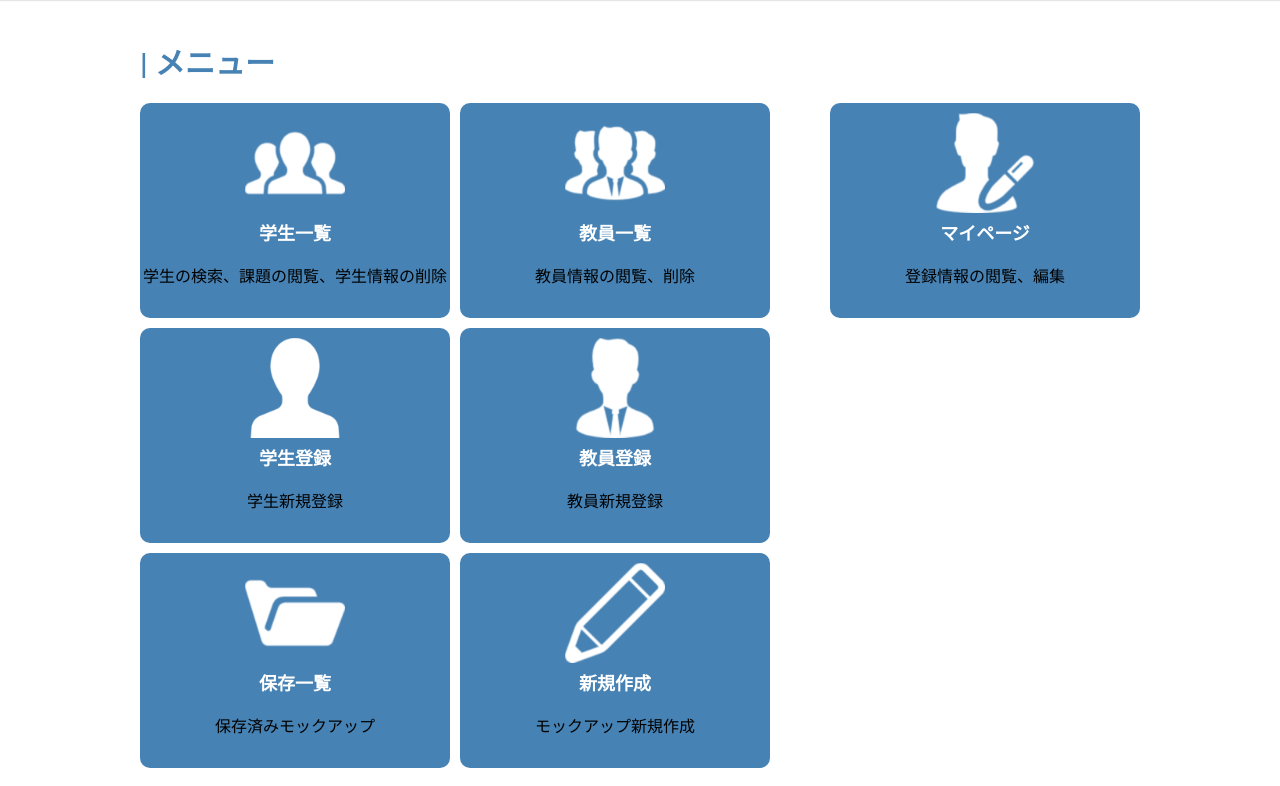
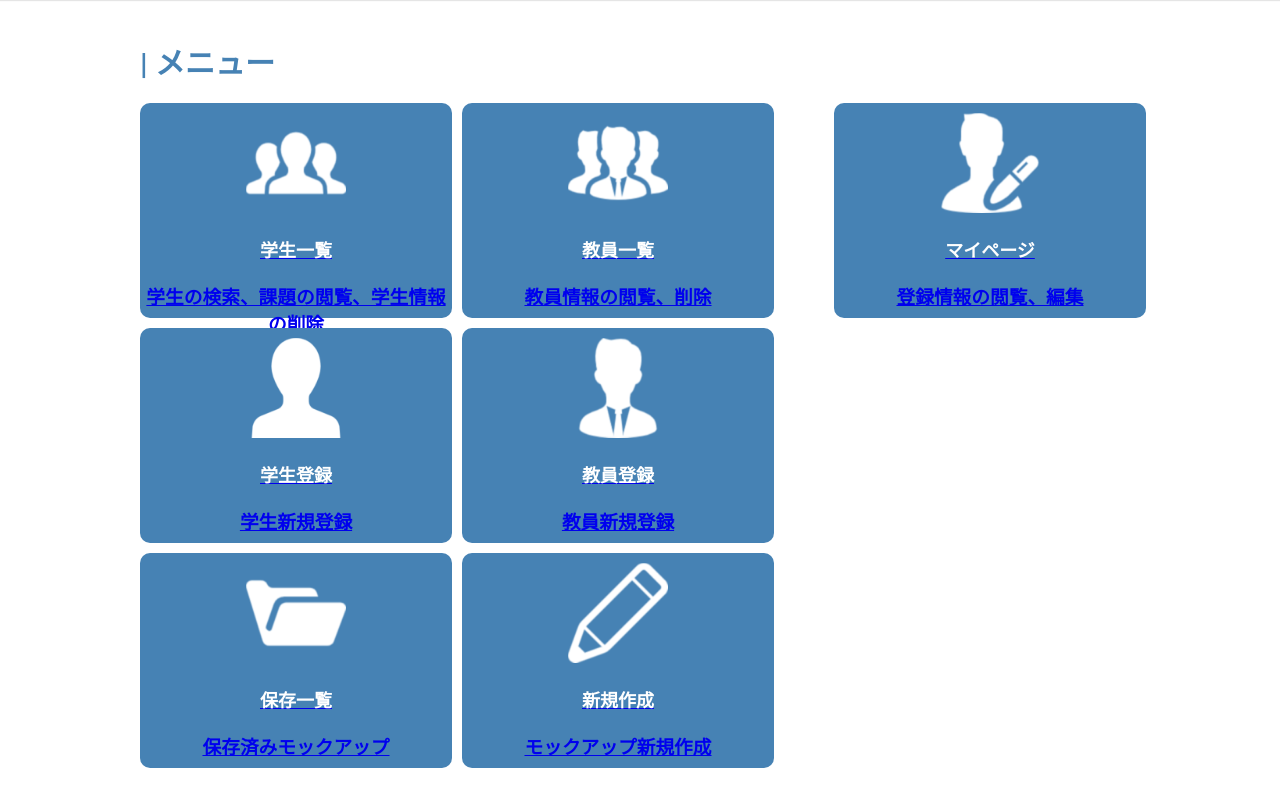
Before and after one commit to mt3hr/PutPullMoc, a PHP site: page /11MenuK.php in a window 1280 px wide. Shown: the part 90-876 px from the top of the page. Run offline with PHP 8.4, Linux system fonts and the light colour scheme; the visitor is signed in with stand-in values (Sample User, id 1).

Commit message:
エラー修正 メニューをボタンからaタグで遷移できるように変更 mocverのアプリケーション遷移をボタンで

```diff
--- a/11MenuK.php
+++ b/11MenuK.php
@@ -53,79 +53,81 @@
         <h1>| メニュー</h1>
         <div class="menulist-right">
             <div class="menuitem">
-                <form method="POST" action="./24studentSearch.php">
+                <a href="./24studentSearch.php">
                     <div class="icon">
                         <img src="img/studentListIcon.png">
                     </div>
-                    <input class="menubutton" type="submit" name="submit" value="学生一覧">
+                    <h3 class="menubutton">学生一覧<h3>
                             <p>学生の検索、課題の閲覧、学生情報の削除</p>
-                </form>
+                </a>
             </div>
 
             <div class="menuitem">
+                <a href="./28teacherSearch.php">
                     <div class="icon">
                         <img src="img/teacherListIcon.png">
                     </div>
-                <form method="POST" action="./28teacherSearch.php">
-                    <input class="menubutton" type="submit" name="submit" value="教員一覧">
+                    <h3 class="menubutton">教員一覧<h3>
                             <p>教員情報の閲覧、削除</p>
-                </form>
+                </a>
             </div>
 
             <div class="menuitem-right">
+                <a href="./13MyPage.php">
                     <div class="icon">
                         <img src="img/mypageIcon.png">
                     </div>
-                <form method="POST" action="./13MyPage.php">
-                    <input class="menubutton" type="submit" name="submit" value="マイページ">
+                    <h3 class="menubutton">マイページ<h3>
                             <p>登録情報の閲覧、編集</p>
-                </form>
+                </a>
             </div>
         </div>
         <div class="menulist">
             <div class="menuitem">
+                <a href="./16StudentRegister.php">
                     <div class="icon">
                         <img src="img/studentRegisterIcon.png">
                     </div>
-                <form method="POST" action="./16StudentRegister.php">
-                    <input class="menubutton" type="submit" name="submit" value="学生登録">
+                    <h3 class="menubutton">学生登録<h3>
                             <p>学生新規登録</p>
-                </form>
+                </a>
             </div>
 
             <div class="menuitem">
+                <a href="./20KyouinRegister.php">
                     <div class="icon">
                         <img src="img/teachearRegisterIcon.png">
                     </div>
-                <form method="POST" action="./20KyouinRegister.php">
-                    <input class="menubutton" type="submit" name="submit" value="教員登録">
+                    <h3 class="menubutton">教員登録<h3>
                             <p>教員新規登録</p>
-                </form>
+                </a>
             </div>
         </div>
         <div class="menulist">
             <div class="menuitem">
+                <?php
+                $userID = $_SESSION['userID'];
+                print '<a href="./31mockupSearch.php?userID=' . $userID . '">';
+                ?>
+
                 <div class="icon">
                     <img src="img/openProjectIcon.png">
                 </div>
-                <form method="POST" action="./31mockupSearch.php">
-                    <input class="menubutton" type="submit" name="submit" value="保存一覧">
-                    <?php
-                    $userID = $_SESSION['userID'];
-                    print '<input type="hidden" name="userID" value="' . $userID . '">';
-                    ?>
+                <h3 class="menubutton">保存一覧<h3>
+
+
                         <p>保存済みモックアップ</p>
-                </form>
+                        </a>
             </div>
 
             <div class="menuitem">
+                <a href="./index.php">
                     <div class="icon">
                         <img src="img/newProjectIcon.png">
                     </div>
-                <form method="POST" action="./index.php">
-                    <input class="menubutton" type="submit" name="submit" value="新規作成">
+                    <h3 class="menubutton">新規作成<h3>
                             <p>モックアップ新規作成</p>
-                </form>
+                </a>
             </div>
         </div>
     </div>
--- a/26studentSearchDelete.php
+++ b/26studentSearchDelete.php
@@ -59,7 +59,6 @@
 
 
         $userID = $_POST['userID'];
-        print $userID;
         $dsn = 'sqlsrv:server=10.42.129.3;database=21jygr01';
         $user = '21jygr01';
         $password = '21jygr01';
--- a/29teacherSearchDelete.php
+++ b/29teacherSearchDelete.php
@@ -50,7 +50,6 @@
 
 <body>
     <div class="menu-page">
-        <form action="26studentSearchDeleteAct.php">
             <h1>| 教員情報削除</h1>
             <p>以下の内容を削除してもよろしいですか。</p>
             <table>
--- a/33MocVerDelete.php
+++ b/33MocVerDelete.php
@@ -29,7 +29,7 @@
                             <li class="header-navListItem"><a href="10logout.php">ログアウト</a></li>
                         </ul>
                     </nav>';
-            } else {
+            } else if ($_SESSION['position'] == "s"){
                 print
                     '<h1 class="header-logo">
                         <a href="12MenuS.php">PutPullMock</a>
@@ -42,6 +42,9 @@
                             <li class="header-navListItem"><a href="10logout.php">ログアウト</a></li>
                         </ul>
                     </nav>';
+            }else{
+                $uri = './10logout.php';
+                header("Location: " . $uri);
             }
             ?>
         </div>
--- a/33MocVerDeleteAct.php
+++ b/33MocVerDeleteAct.php
@@ -5,7 +5,6 @@ session_start();
 $userID = $_POST['userID'];
 $WMID = $_POST['WMID'];
 $VersionID = $_POST['VersionID'];
-$VersionID = $_POST['WMName'];
 $dsn = 'sqlsrv:server=10.42.129.3;database=21jygr01';
 $user = '21jygr01';
 $password = '21jygr01';
--- a/6PWchack.php
+++ b/6PWchack.php
@@ -28,6 +28,11 @@ if ($pass == $newpass) {
         $stmt = $pdo->prepare($sql, array(PDO::ATTR_CURSOR => PDO::CURSOR_SCROLL));
         $stmt->execute(array(hash('sha256', $_POST["pass"]), $_POST["userID"])); //SQL文を実行
 
+        //DELETE
+        // $sql = "UPDATE userTable SET PassWord = ? WHERE UserID = ?";
+        // $stmt = $pdo->prepare($sql, array(PDO::ATTR_CURSOR => PDO::CURSOR_SCROLL));
+        // $stmt->execute(array(hash('sha256', $_POST["pass"]), $_POST["userID"])); //SQL文を実行
+
         $uri = './9PWreset5.php';
 
         header("Location: " . $uri);
```
Also changed, not shown: 12MenuS.php (+17 -15 lines), 13MyPage.php (+8 -4 lines), 28teacherSearch.php (+1 -12 lines), 33mockupVerSearch.php (+6 -1 lines). Lines whose indentation alone changed are shown as unchanged.
